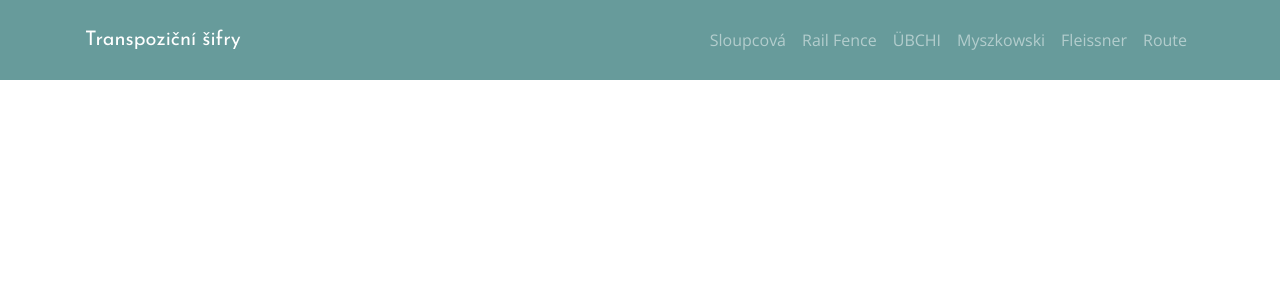
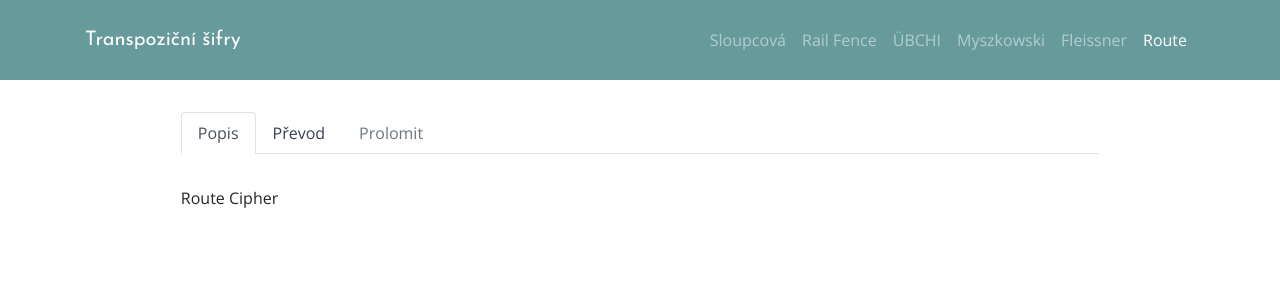
Before and after one commit to janbican/transposition-ciphers-site, a Vue app: page /route/description in a window 1280 px wide. Shown: the top 300 px of the page. Built offline with nearby package versions, Linux system fonts and the light colour scheme.

Commit message:
RouteCipher routes

```diff
--- a/src/components/app/NavBar.vue
+++ b/src/components/app/NavBar.vue
@@ -10,7 +10,7 @@
           <b-nav-item :to="{ name: 'ubchi' }">ÜBCHI</b-nav-item>
           <b-nav-item :to="{ name: 'myszkowski' }">Myszkowski</b-nav-item>
           <b-nav-item :to="{ name: 'fleissner' }">Fleissner</b-nav-item>
-          <b-nav-item>Route</b-nav-item>
+          <b-nav-item :to="{ name: 'route' }">Route</b-nav-item>
         </b-navbar-nav>
       </b-collapse>
     </b-container>
--- /dev/null
+++ b/src/components/route/Convert.vue
@@ -0,0 +1,5 @@
+<template>
+  <div>
+    <p>Convert Route Cipher</p>
+  </div>
+</template>
--- /dev/null
+++ b/src/components/route/Description.vue
@@ -0,0 +1,5 @@
+<template>
+  <div>
+    <p>Route Cipher</p>
+  </div>
+</template>
--- a/src/router/index.js
+++ b/src/router/index.js
@@ -21,6 +21,10 @@ import MyszkowskiConvert from '@/components/myszkowski/Convert.vue'
 import Fleissner from '@/views/Fleissner.vue'
 import FleissnerDescription from '@/components/fleissner/Description.vue'
 import FleissnerConvert from '@/components/fleissner/Convert.vue'
+
+import Route from '@/views/Route.vue'
+import RouteDescription from '@/components/route/Description.vue'
+import RouteConvert from '@/components/route/Convert.vue'
 
 Vue.use(VueRouter)
 
@@ -129,6 +133,26 @@ const routes = [
         component: FleissnerConvert
       }
     ]
+  },
+  {
+    path: '/route',
+    component: Route,
+    name: 'route',
+    redirect: {
+      name: 'route.description'
+    },
+    children: [
+      {
+        path: 'description',
+        name: 'route.description',
+        component: RouteDescription
+      },
+      {
+        path: 'convert',
+        name: 'route.convert',
+        component: RouteConvert
+      }
+    ]
   }
 ]
 
--- /dev/null
+++ b/src/views/Route.vue
@@ -0,0 +1,16 @@
+<template>
+  <div>
+    <NavTabs cipher="route" />
+    <router-view />
+  </div>
+</template>
+
+<script>
+import NavTabs from '@/components/common/NavTabs'
+
+export default {
+  components: {
+    NavTabs
+  }
+}
+</script>
```
